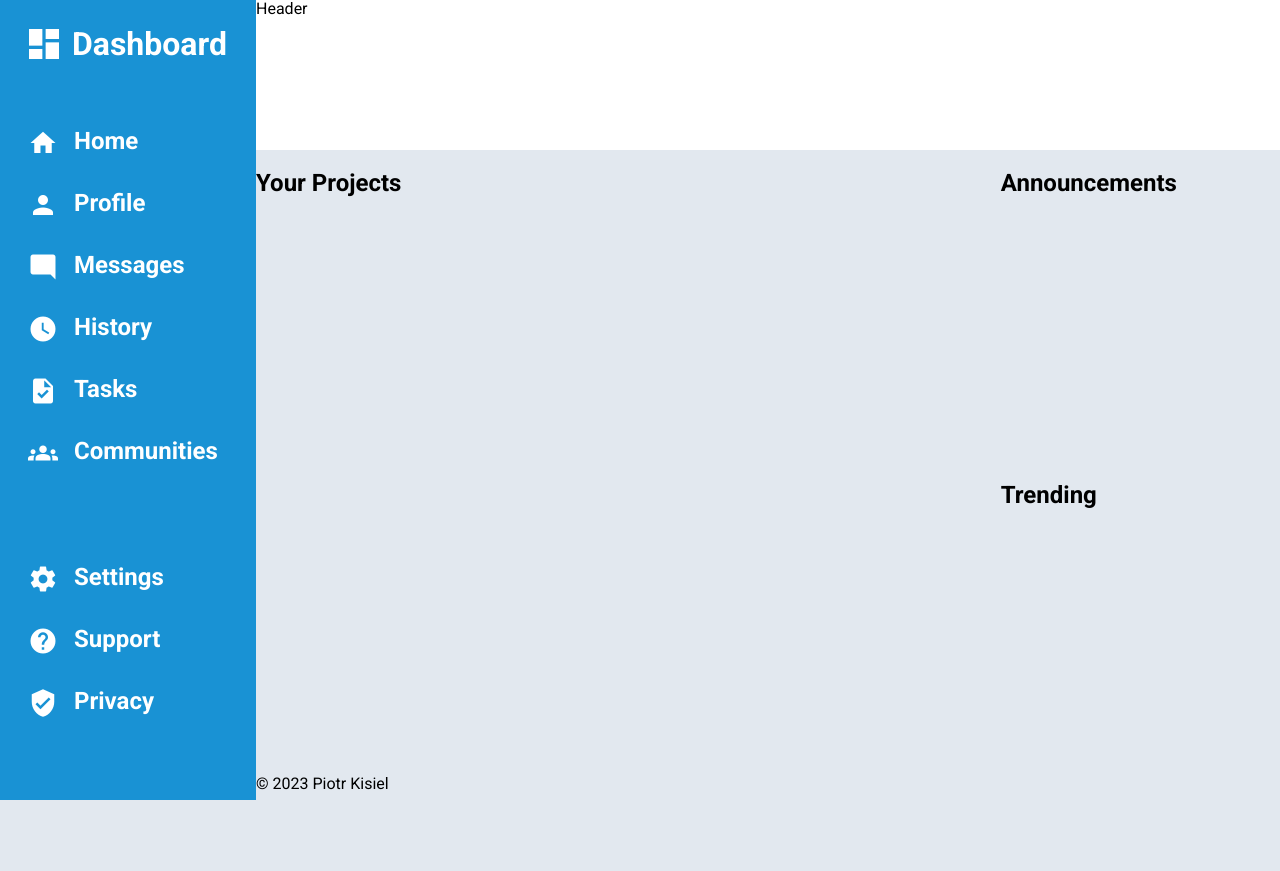
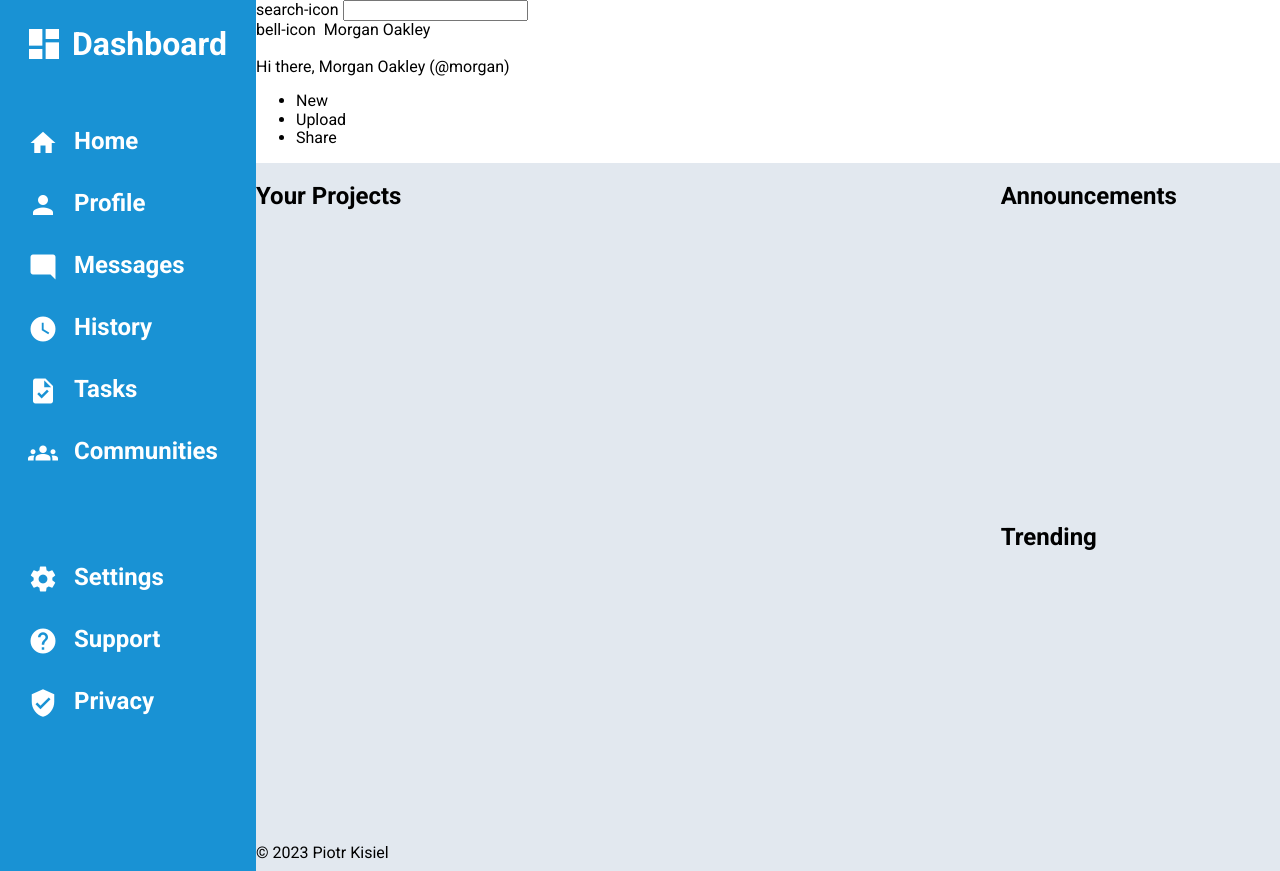
Before and after one commit to pietyr/admin-dashboard, a plain HTML site: page index.html in a window 1280 px wide. Before the commit the page ends 800 px from the top, so only its background shows below. Drawn offline with Linux system fonts and the light colour scheme.

Commit message:
feat: added html content for header

```diff
--- a/index.html
+++ b/index.html
@@ -82,7 +82,33 @@
 			</ul>
 		</nav>
 		<div class="main-wrapper">
-			<header>Header</header>
+			<header>
+				<div class="header-top">
+					<label>
+						<span>search-icon</span>
+						<input type="search" name="" id="" />
+					</label>
+					<div class="profile-interface">
+						<span>bell-icon</span>
+						<img class="avatar" src="" alt="" />
+						<span>Morgan Oakley</span>
+					</div>
+				</div>
+				<div class="header-bottom">
+					<div class="greeting">
+						<img class="avatar" src="" alt="" />
+						<div class="greeting-text">
+							<span>Hi there,</span>
+							<span>Morgan Oakley (@morgan)</span>
+						</div>
+					</div>
+					<ul>
+						<li><a href="">New</a></li>
+						<li><a href="">Upload</a></li>
+						<li><a href="">Share</a></li>
+					</ul>
+				</div>
+			</header>
 			<main>
 				<section class="projects">
 					<h2>Your Projects</h2>
```
